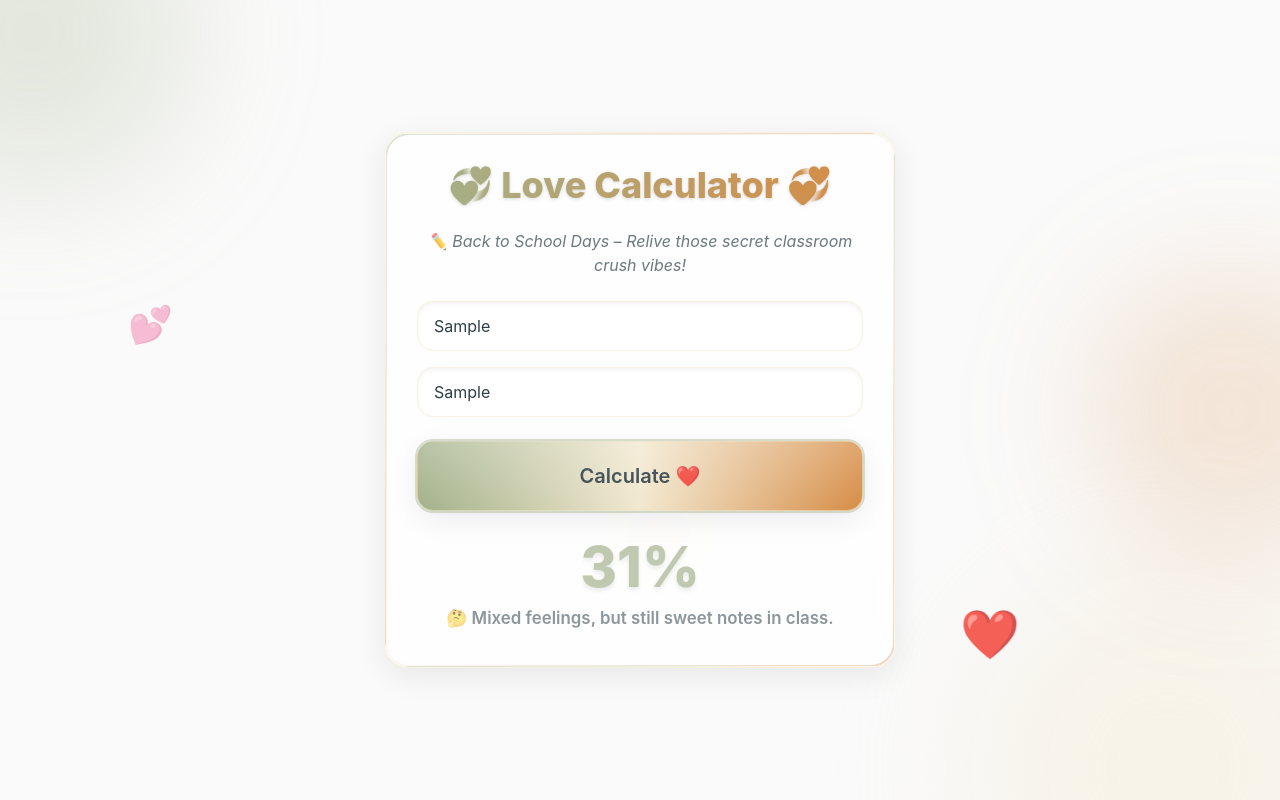
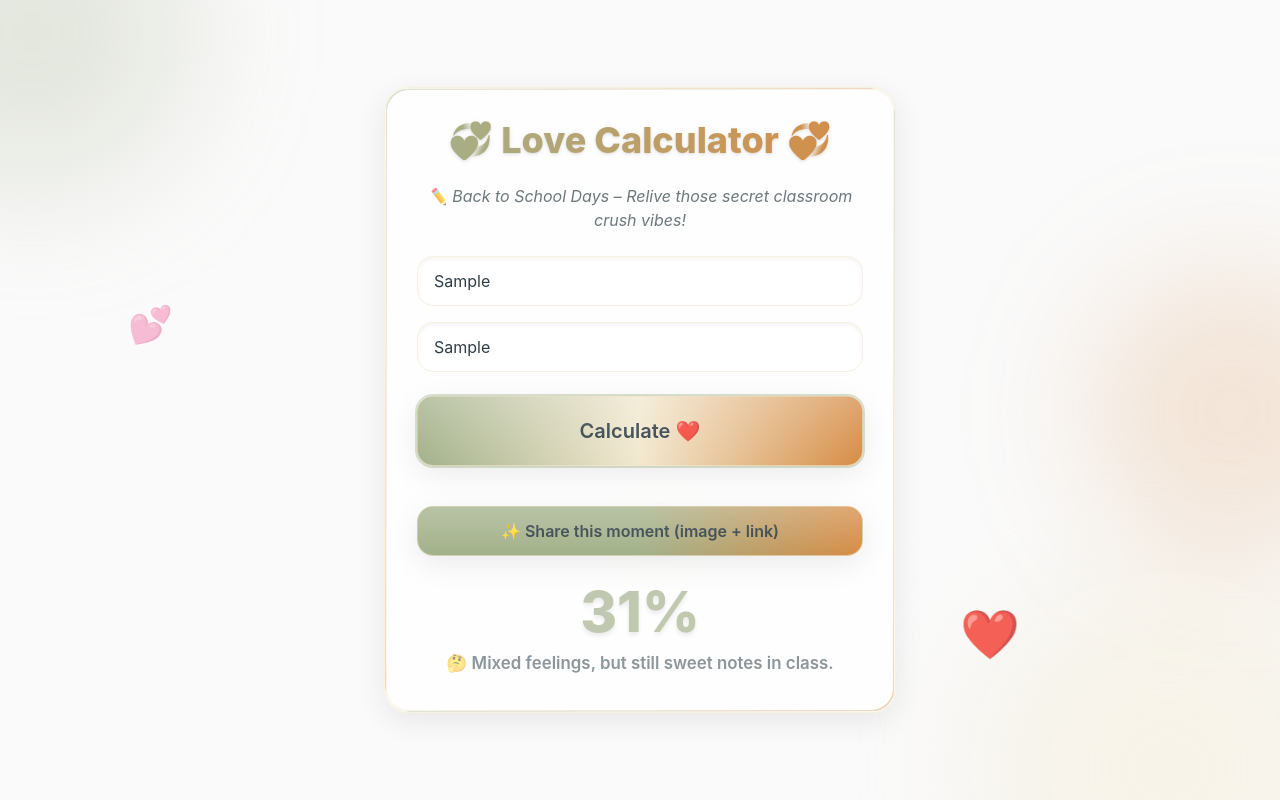
Before and after one commit to harekrishnarai/love-calculator, a React (Vite) app: page / in a window 1280 px wide. Both pictures are taken after typing "Sample", "Sample" into the empty fields and a click on the button "Calculate ❤️". Built offline with nearby package versions, Linux system fonts and the light colour scheme.

Commit message:
Added share

```diff
--- a/package.json
+++ b/package.json
@@ -13,6 +13,7 @@
   },
   "dependencies": {
     "framer-motion": "^11.0.0",
+    "html-to-image": "^1.11.13",
     "react": "^18.3.1",
     "react-confetti": "^6.1.0",
     "react-dom": "^18.3.1"
--- a/src/LoveCalculator.jsx
+++ b/src/LoveCalculator.jsx
@@ -1,10 +1,11 @@
-import { useState } from "react";
+import { useEffect, useMemo, useRef, useState } from "react";
 import { motion } from "framer-motion";
 import { Button } from "./components/ui/button";
 import { Card, CardContent } from "./components/ui/card";
 import { Input } from "./components/ui/input";
 
 import Confetti from "react-confetti";
+import * as htmlToImage from "html-to-image";
 
 export default function LoveCalculator() {
   const [name1, setName1] = useState("");
@@ -12,6 +13,34 @@
   const [result, setResult] = useState(null);
   const [loading, setLoading] = useState(false);
   const [showConfetti, setShowConfetti] = useState(false);
+  const cardRef = useRef(null);
+
+  const computeScore = (a, b) => {
+    const v = (str) =>
+      (str || "")
+        .toUpperCase()
+        .split("")
+        .filter((ch) => /[A-Z]/.test(ch))
+        .reduce((sum, ch) => sum + (ch.charCodeAt(0) - 64), 0);
+    return (v(a) + v(b)) % 101;
+  };
+
+  // Initialize from URL if present
+  useEffect(() => {
+    const url = new URL(window.location.href);
+    const q1 = url.searchParams.get("a") || "";
+    const q2 = url.searchParams.get("b") || "";
+    if (q1) setName1(q1);
+    if (q2) setName2(q2);
+    if (q1 && q2) {
+      // instantly show the shared result (no loading delay)
+      const total = computeScore(q1, q2);
+      setResult(total);
+      setLoading(false);
+      setShowConfetti(true);
+      setTimeout(() => setShowConfetti(false), 2500);
+    }
+  }, []);
 
   // Fun Love % Logic (numerology style)
   const calculateLove = () => {
@@ -45,13 +74,95 @@
     return "😂 Just friends — like sharing homework answers!";
   };
 
+  const shareUrl = useMemo(() => {
+    const url = new URL(window.location.origin + window.location.pathname);
+    if (name1) url.searchParams.set("a", name1);
+    if (name2) url.searchParams.set("b", name2);
+    return url.toString();
+  }, [name1, name2]);
+
+  const shareImageAndLink = async () => {
+    if (!cardRef.current) return;
+    const title = "Our Love Result";
+    const text = result !== null ? `${name1} ❤ ${name2} = ${result}%` : "Check our love result!";
+    const prefersDark = window.matchMedia?.("(prefers-color-scheme: dark)")?.matches;
+    const bg = prefersDark ? "#0a0a0b" : "#ffffff";
+
+    // Helper: try native share without files first (widest support)
+    const tryUrlShare = async () => {
+      if (navigator.share) {
+        try {
+          await navigator.share({ title, text, url: shareUrl });
+          return true;
+        } catch (err) {
+          // user cancel or unsupported payload
+          return false;
+        }
+      }
+      return false;
+    };
+
+    // Try URL share first to open apps immediately where possible
+    const urlShared = await tryUrlShare();
+    if (urlShared) return;
+
+    try {
+      // Create a clean snapshot of the card area
+      const dataUrl = await htmlToImage.toPng(cardRef.current, {
+        cacheBust: true,
+        quality: 1,
+        pixelRatio: 2,
+        backgroundColor: bg,
+      });
+
+      const fileName = `love-${(name1 || "you").replace(/\s+/g, "_")}-${(name2 || "crush").replace(/\s+/g, "_")}.png`;
+
+      // Share with file if supported
+      if (navigator.canShare && navigator.canShare({ files: [new File([new Blob()], "x.png", { type: "image/png" })] })) {
+        const res = await fetch(dataUrl);
+        const blob = await res.blob();
+        const file = new File([blob], fileName, { type: "image/png" });
+        try {
+          await navigator.share({ title, text, url: shareUrl, files: [file] });
+          return;
+        } catch (_) {
+          // fall through to download/clipboard
+        }
+      }
+
+      // Fallback: download image + copy link
+      const a = document.createElement("a");
+      a.href = dataUrl;
+      a.download = fileName;
+      document.body.appendChild(a);
+      a.click();
+      a.remove();
+      try {
+        await navigator.clipboard?.writeText?.(shareUrl);
+        alert("Image downloaded. Link copied to clipboard! ✨");
+      } catch {
+        alert("Image downloaded. Copy this link to share: " + shareUrl);
+      }
+    } catch (e) {
+      console.error("Share failed", e);
+      // As a last attempt, try to share URL only
+      if (!(await tryUrlShare())) {
+        alert("Couldn't share automatically. Share this link: " + shareUrl);
+      }
+    }
+  };
+
   return (
   <div className="flex items-center justify-center min-h-screen p-6 relative overflow-hidden bg-smoke dark:bg-[#0a0a0b]">
       {/* soft gradient blobs background in palette */}
   <div className="absolute -top-32 -left-32 h-80 w-80 rounded-full bg-sage/25 dark:bg-pink-500/25 blur-3xl" />
   <div className="absolute -bottom-40 -right-20 h-96 w-96 rounded-full bg-beige/40 dark:bg-rose-500/20 blur-3xl" />
   <div className="absolute top-1/3 -right-24 h-72 w-72 rounded-full bg-terra/20 dark:bg-pink-400/20 blur-3xl" />
-      {showConfetti && <Confetti recycle={false} numberOfPieces={300} />}
+      {showConfetti && (
+        <div className="pointer-events-none">
+          <Confetti recycle={false} numberOfPieces={300} />
+        </div>
+      )}
 
       {/* Floating emojis for fun */}
       <motion.div
@@ -80,7 +191,7 @@
       </motion.div>
 
       <Card className="w-full max-w-lg shadow-2xl rounded-3xl dark:bg-white/5">
-        <CardContent className="p-8 text-center space-y-6 dark:text-white">
+        <CardContent className="p-8 text-center space-y-6 dark:text-white" ref={cardRef}>
           <motion.h1
             initial={{ opacity: 0, y: -20 }}
             animate={{ opacity: 1, y: 0 }}
@@ -115,6 +226,18 @@
             Calculate ❤️
           </Button>
 
+          {result !== null && !loading && (
+            <div className="pt-2">
+              <Button
+                onClick={shareImageAndLink}
+                className="w-full text-base py-3 mt-2 bg-gradient-to-r from-emerald-400 via-sage to-terra text-charcoal hover:opacity-95 dark:from-pink-600 dark:via-fuchsia-600 dark:to-rose-600 dark:text-white"
+                aria-label="Share result"
+              >
+                ✨ Share this moment (image + link)
+              </Button>
+            </div>
+          )}
+
           {loading && (
             <motion.div
               className="text-2xl text-sage dark:text-pink-300 mt-4 drop-shadow"
--- a/src/components/ui/card.jsx
+++ b/src/components/ui/card.jsx
@@ -1,10 +1,12 @@
 import React from "react";
 
-export function Card({ className = "", children }) {
+export const Card = React.forwardRef(function Card({ className = "", children, ...props }, ref) {
   return (
     <div
+      ref={ref}
       className={`relative rounded-3xl bg-white/70 dark:bg-white/5 backdrop-blur-xl
       border border-beige/60 dark:border-white/10 shadow-[0_8px_30px_rgba(0,0,0,0.08)] overflow-hidden ${className}`}
+      {...props}
     >
       {/* gradient border glow */}
       <div
@@ -21,8 +23,12 @@
       {children}
     </div>
   );
-}
+});
 
-export function CardContent({ className = "", children }) {
-  return <div className={`p-8 text-charcoal dark:text-white ${className}`}>{children}</div>;
-}
+export const CardContent = React.forwardRef(function CardContent({ className = "", children, ...props }, ref) {
+  return (
+    <div ref={ref} className={`p-8 text-charcoal dark:text-white ${className}`} {...props}>
+      {children}
+    </div>
+  );
+});
```
Also changed, not shown: 1 other file (tests, documents, lock files or other folders).
